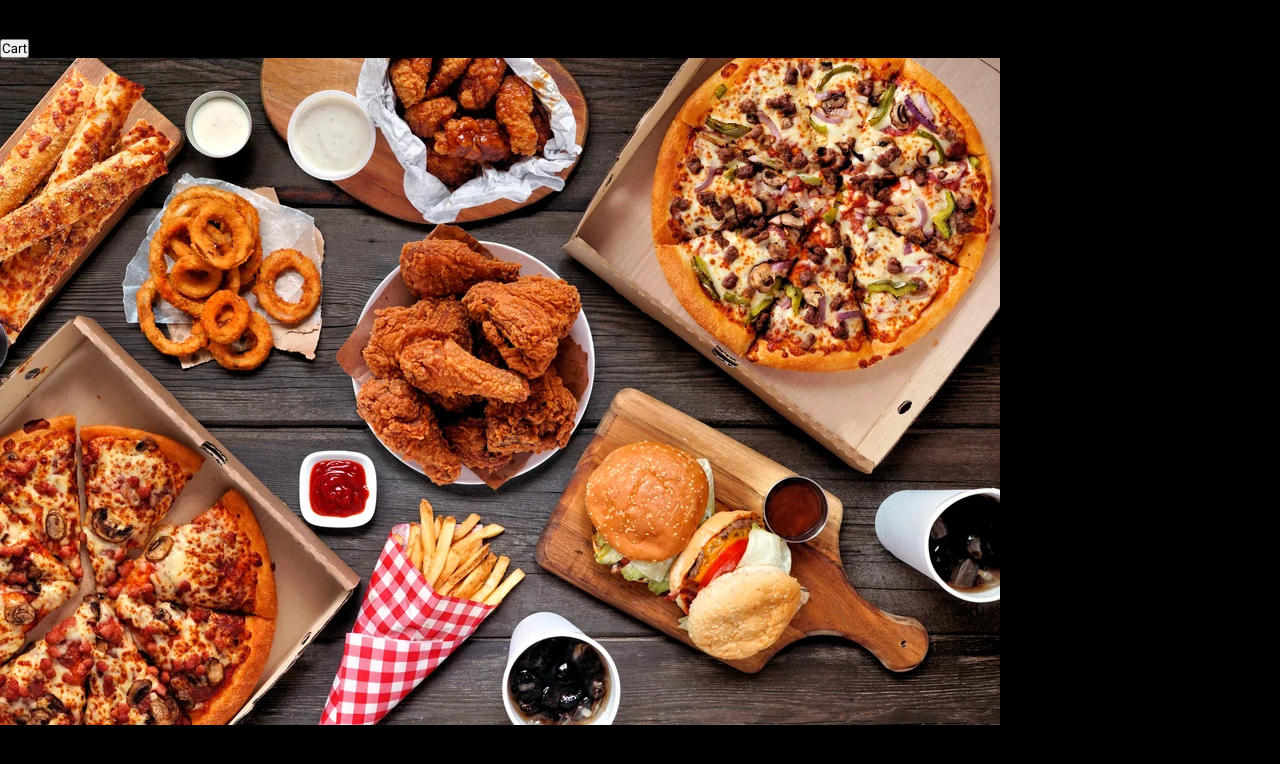
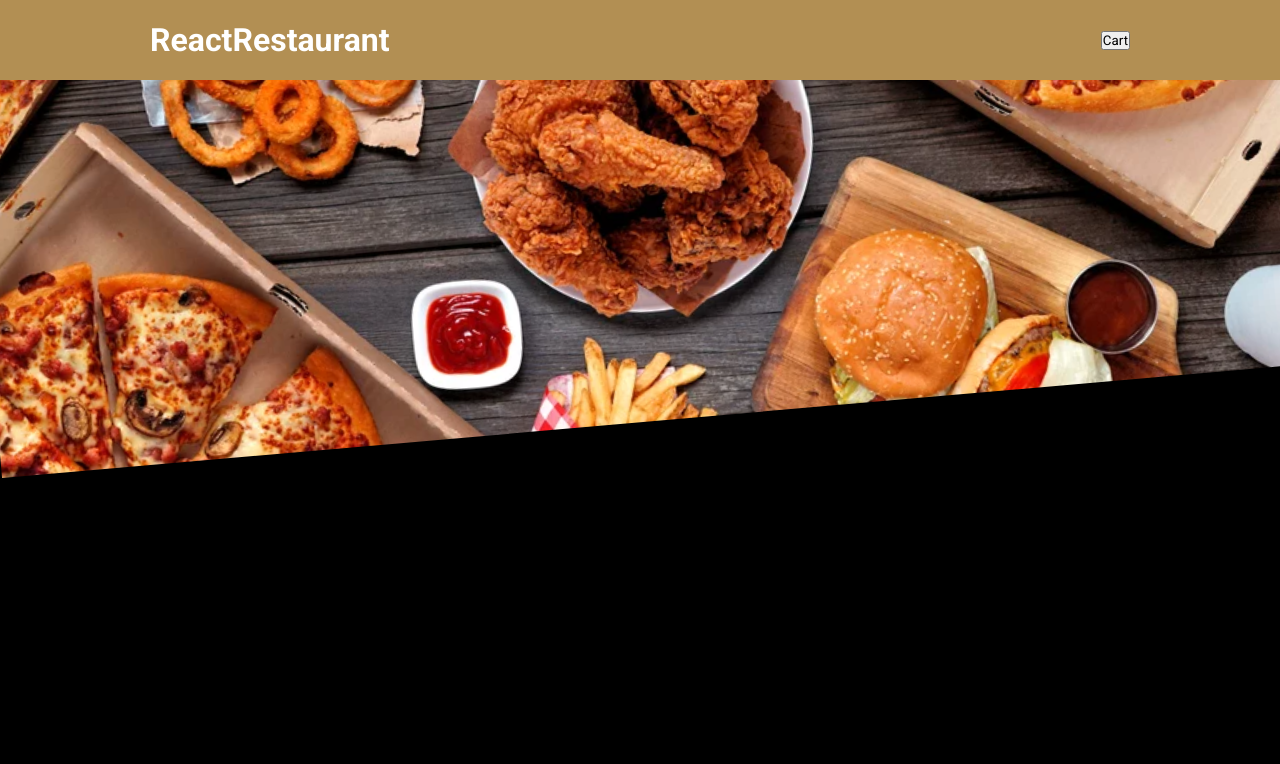
Before and after one commit to VladimirVolvakov/food-order-react-app, a React (Create React App) app: page / in a window 1280 px wide. Shown: the top 764 px of the page. Built offline with nearby package versions, Linux system fonts and the light colour scheme; the HTML template or start-up script is replaced by a standard one.

Commit message:
style: add styles fro Header component

```diff
--- a/src/components/Layout/Header.styles.js
+++ b/src/components/Layout/Header.styles.js
@@ -2,12 +2,35 @@ import styled from "styled-components";
 
 export const Container = styled.div``;
 
-export const AppHeader = styled.header``;
+export const AppHeader = styled.header`
+  position: fixed;
+  top: 0;
+  left: 0;
+  width: 100%;
+  height: 5rem;
+  padding: 0 150px;
+  background-color: #b28f53;
+  color: white;
+  display: flex;
+  justify-content: space-between;
+  align-items: center;
+  z-index: 5;
+`;
 
 export const Logo = styled.h1``;
 
 export const Button = styled.button``;
 
-export const ImageContainer = styled.div``;
+export const ImageContainer = styled.div`
+  height: 30rem;
+  width: 100%;
+  z-index: 1;
+  overflow: hidden;
+`;
 
-export const HeaderImage = styled.img``;
+export const HeaderImage = styled.img`
+  height: 100%;
+  width: 110%;
+  object-fit: cover;
+  transform: rotateZ(-5deg) translateY(-4rem) translateX(-1rem);
+`;
```
